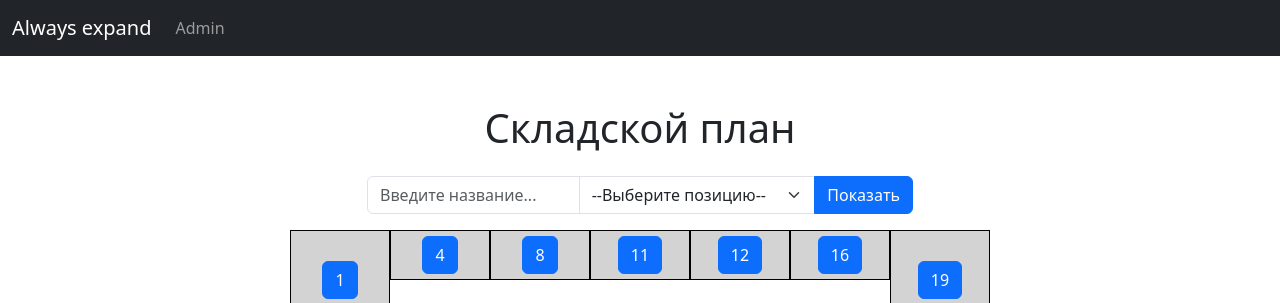
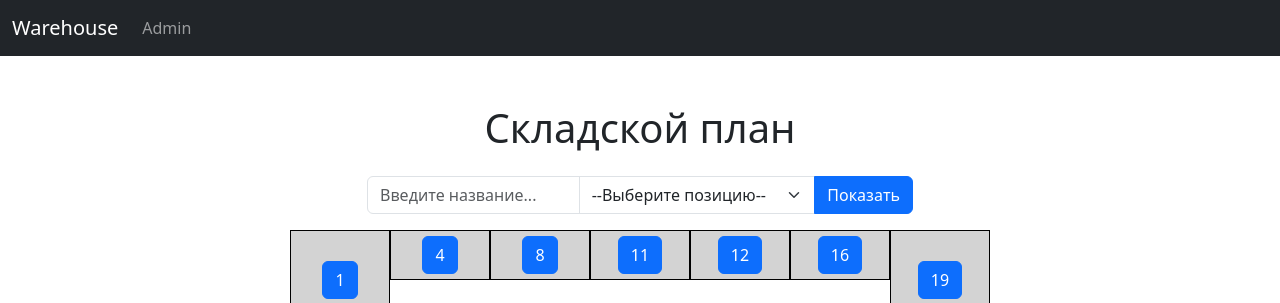
Before and after one commit to ninila-company/ways, a Django app: page / in a window 1280 px wide. Shown: the top 303 px of the page. Run offline with Django 5.2, Linux system fonts and the light colour scheme; data that the repository does not hold is empty.

Commit message:
изменение ссылки на главную страницу

```diff
--- a/warehouse_project/products/templates/products/base.html
+++ b/warehouse_project/products/templates/products/base.html
@@ -15,7 +15,7 @@
     <body>
         <nav class="navbar navbar-expand navbar-dark bg-dark" aria-label="Second navbar example">
             <div class="container-fluid">
-                <a class="navbar-brand" href="#">Always expand</a>
+                <a class="navbar-brand" href="/">Warehouse</a>
                 <button class="navbar-toggler" type="button" data-bs-toggle="collapse" data-bs-target="#navbarsExample02"
                     aria-controls="navbarsExample02" aria-expanded="false" aria-label="Toggle navigation">
                     <span class="navbar-toggler-icon"></span>
```
